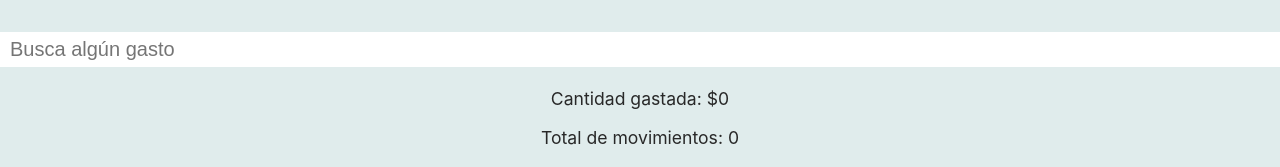
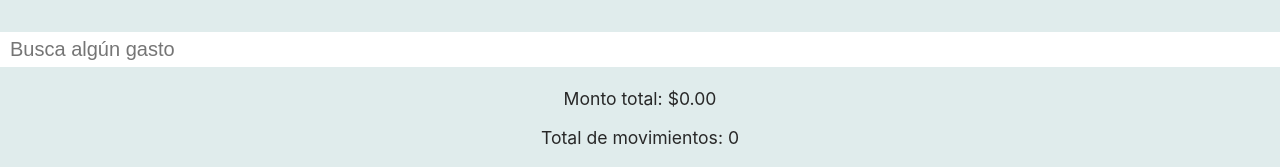
Before and after one commit to OscarUrielCZ/fint-desktop, a React (Create React App) app: page / in a window 1280 px wide. Shown: the top 167 px of the page. Built offline with nearby package versions, Linux system fonts and the light colour scheme.

Commit message:
numeros con solo 2 decimales

```diff
--- a/src/common/utils.ts
+++ b/src/common/utils.ts
@@ -1,3 +1,6 @@
 export function numberWithCommas(x: number | string) {
+    if (typeof x === 'string')
+        x = Number(x);
+    x = x.toFixed(2);
     return x.toString().replace(/\B(?=(\d{3})+(?!\d))/g, ',');
 }
--- a/src/components/ResumeExpenses/index.tsx
+++ b/src/components/ResumeExpenses/index.tsx
@@ -1,13 +1,14 @@
-import  React, { useEffect } from 'react';
+import React, { useEffect } from "react";
 
-import { numberWithCommas } from '../../common/utils.ts';
+import { numberWithCommas } from "../../common/utils.ts";
 
-import './ResumeExpenses.css';
+import "./ResumeExpenses.css";
 
 function ResumeExpenses({ expenses }) {
-
-    let totalAmount: number = expenses.reduce((accumulator, currentValue) =>
-        accumulator+Number(currentValue.amount), 0);
+  let totalAmount: number = expenses.reduce(
+    (accumulator, currentValue) => accumulator + Number(currentValue.amount),
+    0
+  );
   let expensesCount: number = expenses.length;
 
   // useEffect(() => {
@@ -23,14 +24,14 @@ function ResumeExpenses({ expenses }) {
 
   return (
     <div>
-            <p className='stat-sentence'>Cantidad gastada: ${numberWithCommas(totalAmount)}</p>
-            <p className='stat-sentence'>Total de movimientos: {expensesCount}</p>
+      <p className="stat-sentence">
+        Monto total: ${numberWithCommas(totalAmount)}
+      </p>
+      <p className="stat-sentence">Total de movimientos: {expensesCount}</p>
 
       <h3>Gastos por categoría</h3>
-
     </div>
   );
-
 }
 
 export default ResumeExpenses;
```
Lines whose indentation alone changed are shown as unchanged.
